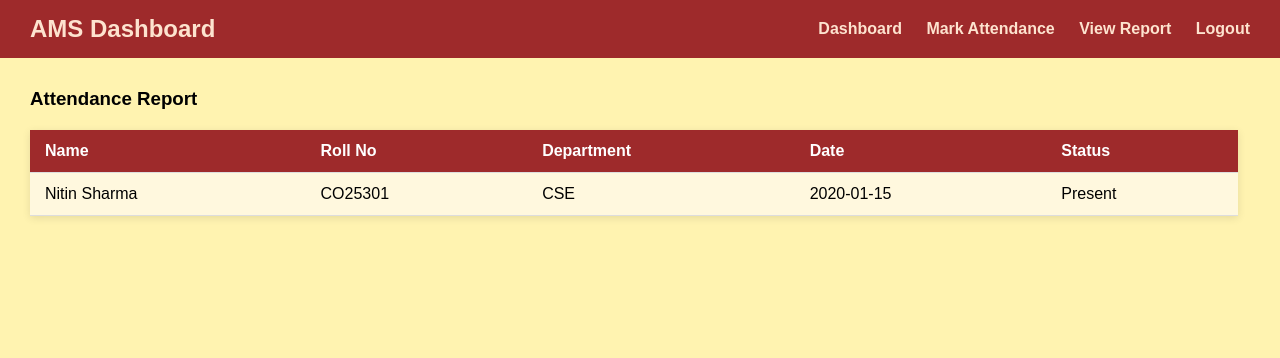
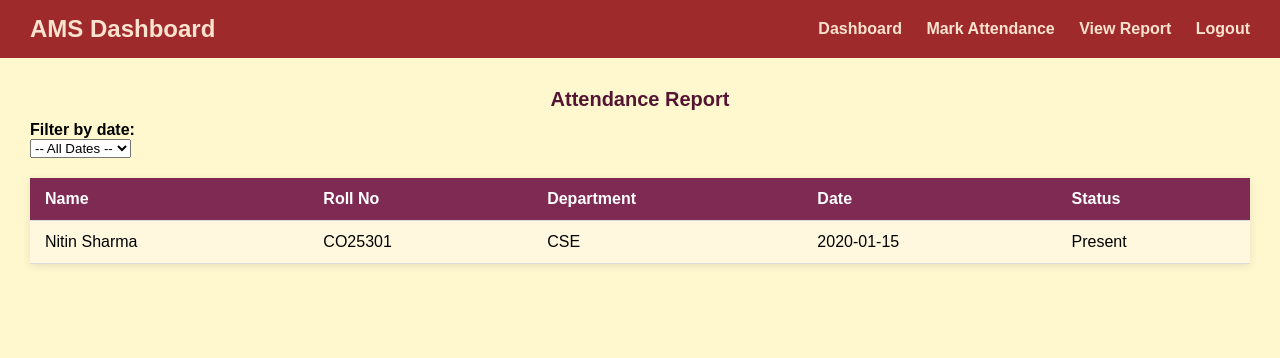
Before and after one commit to parrayyyy/AMS, a Flask app: page /view_report in a window 1280 px wide. Shown: the top 358 px of the page. Run offline with Flask 3, Linux system fonts and the light colour scheme; a user stored in the database is signed in; data comes from the database, SQL or seed files in the repository; both versions use the stored data as it was after the commit; tables that the repository leaves empty hold one stand-in row (values such as "Sample post").

Commit message:
date filter Addition

```diff
--- a/app.py
+++ b/app.py
@@ -68,21 +68,39 @@ def mark_attendance():
     today = date.today()
     return render_template('mark_attendance.html', students=students, today=today)
 
-@app.route('/view_report')
+@app.route('/view_report', methods=['GET'])
 def view_report():
     if 'user' not in session:
         return redirect(url_for('login'))
+
+    selected_date = request.args.get('date')
+
     db = get_db()
     cursor = db.cursor()
-    cursor.execute("""
-        SELECT s.name, s.roll_no, s.dept, a.date, a.status
-        FROM attendance a
-        JOIN student s ON a.student_id = s.student_id
-        ORDER BY a.date DESC
-    """)
+
+    if selected_date:
+        cursor.execute("""
+            SELECT s.name, s.roll_no, s.dept, a.date, a.status
+            FROM attendance a
+            JOIN student s ON a.student_id = s.student_id
+            WHERE a.date = %s
+            ORDER BY s.roll_no
+        """, (selected_date,))
+    else:
+        cursor.execute("""
+            SELECT s.name, s.roll_no, s.dept, a.date, a.status
+            FROM attendance a
+            JOIN student s ON a.student_id = s.student_id
+            ORDER BY a.date DESC
+        """)
+
     records = cursor.fetchall()
+
+    cursor.execute("SELECT DISTINCT date FROM attendance ORDER BY date DESC")
+    available_dates = cursor.fetchall()
+
     db.close()
-    return render_template('view_report.html', records=records)
+    return render_template('view_report.html', records=records, available_dates=available_dates, selected_date=selected_date)
 
 @app.route('/logout')
 def logout():
--- a/static/css/style.css
+++ b/static/css/style.css
@@ -6,7 +6,7 @@
 }
 
 body {
-    background-color: #FFF3B0;
+    background-color: #fff8cf;
 }
 
 .login-container {
@@ -20,7 +20,7 @@ body {
 }
 
 .login-container h2 {
-    color: #471605;
+    color: #213201;
     margin-bottom: 10px;
 }
 
@@ -126,7 +126,7 @@ body {
 }
 
 table {
-    width: 99%;
+    width: 100%;
     border-collapse: collapse;
     margin-top: 20px;
     background: #fff8de;
@@ -140,7 +140,7 @@ table th, table td {
 }
 
 table th {
-    background-color: #9E2A2B;
+    background-color: #7E2A53;
     color: white;
 }
 
@@ -164,12 +164,13 @@ form input[type="date"] {
 form button[type="submit"] {
     margin-top: 20px;
     padding: 10px 30px;
-    background-color: #27ae60;
-    color: white;
+    background-color: #056f31;
+    color: whitesmoke;
     border: none;
-    border-radius: 4px;
+    border-radius: 20px;
     cursor: pointer;
-    font-size: 16px;
+    font-size: 18px;
+    box-shadow: 3px 3px 5px rgba(0,0,0,0.4);
 }
 
 form button[type="submit"]:hover {
--- a/templates/mark_attendance.html
+++ b/templates/mark_attendance.html
@@ -18,7 +18,7 @@
     </div>
 
     <div class="content">
-        <h3 style="text-align: center; color: #641d40;">Mark Attendance</h3>
+        <h3 style="text-align: center; color: #641d40; font-size: 23px;">Mark Attendance</h3>
         <form method="POST" action="/mark_attendance">
             <label for="date" style="color: #641d40;">Date</label>
             <input type="date" id="date" name="date" value="{{ today }}" required>
@@ -42,7 +42,7 @@
                 {% endfor %}
             </table>
 
-            <button type="submit">Submit Attendance</button>
+            <button type="submit" style="">Submit Attendance</button>
         </form>
     </div>
 </body>
--- a/templates/view_report.html
+++ b/templates/view_report.html
@@ -18,7 +18,18 @@
     </div>
 
     <div class="content">
-        <h3>Attendance Report</h3>
+        <h3 style="text-align: center; font-size: 20px; color: #541533;">Attendance Report</h3>
+        <form method="GET" action="/view_report" style="margin-bottom: 20px;">
+    <label for="date">Filter by date:</label>
+    <select name="date" id="date" onchange="this.form.submit()">
+        <option value="">-- All Dates --</option>
+        {% for d in available_dates %}
+            <option value="{{ d[0] }}" {% if selected_date == d[0]|string %}selected{% endif %}>
+                {{ d[0] }}
+            </option>
+        {% endfor %}
+    </select>
+</form>
         <table>
             <tr>
                 <th>Name</th>
```
Also changed, not shown: db.sql (+1 -58 lines).
